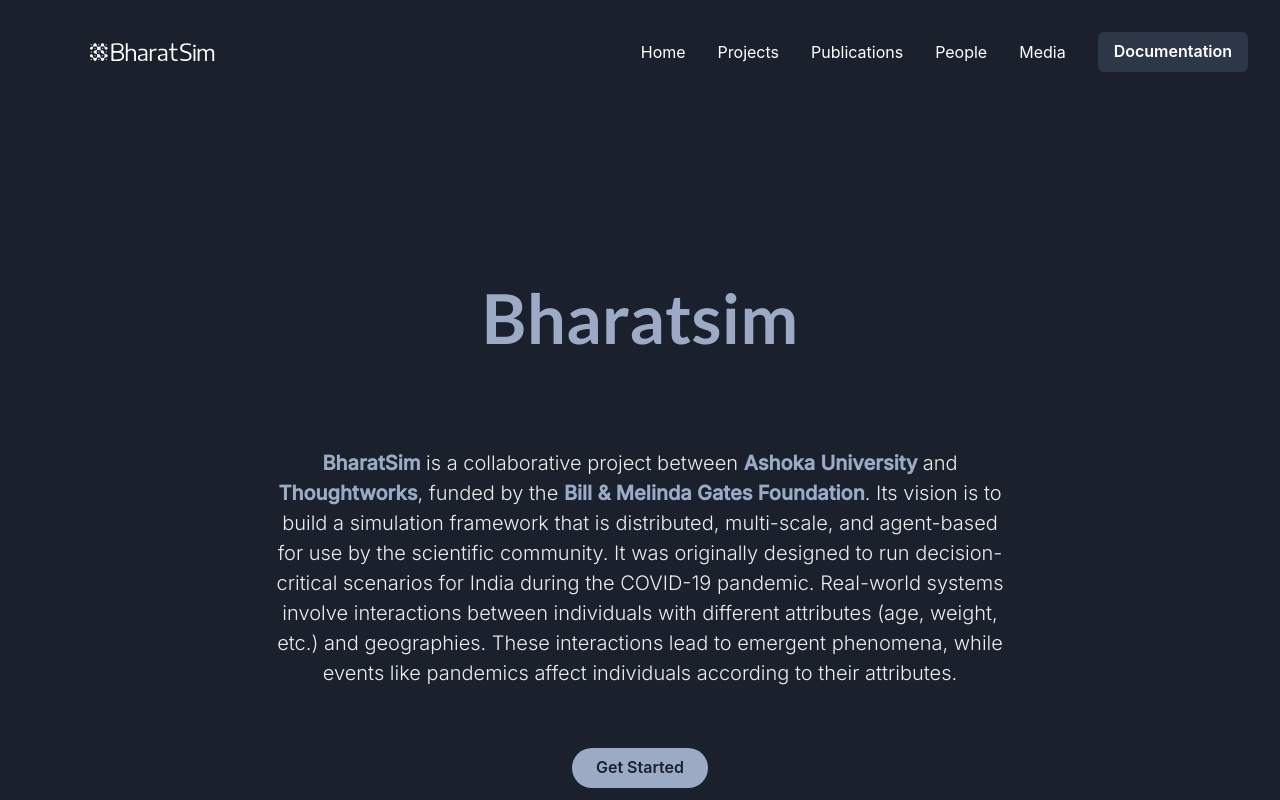
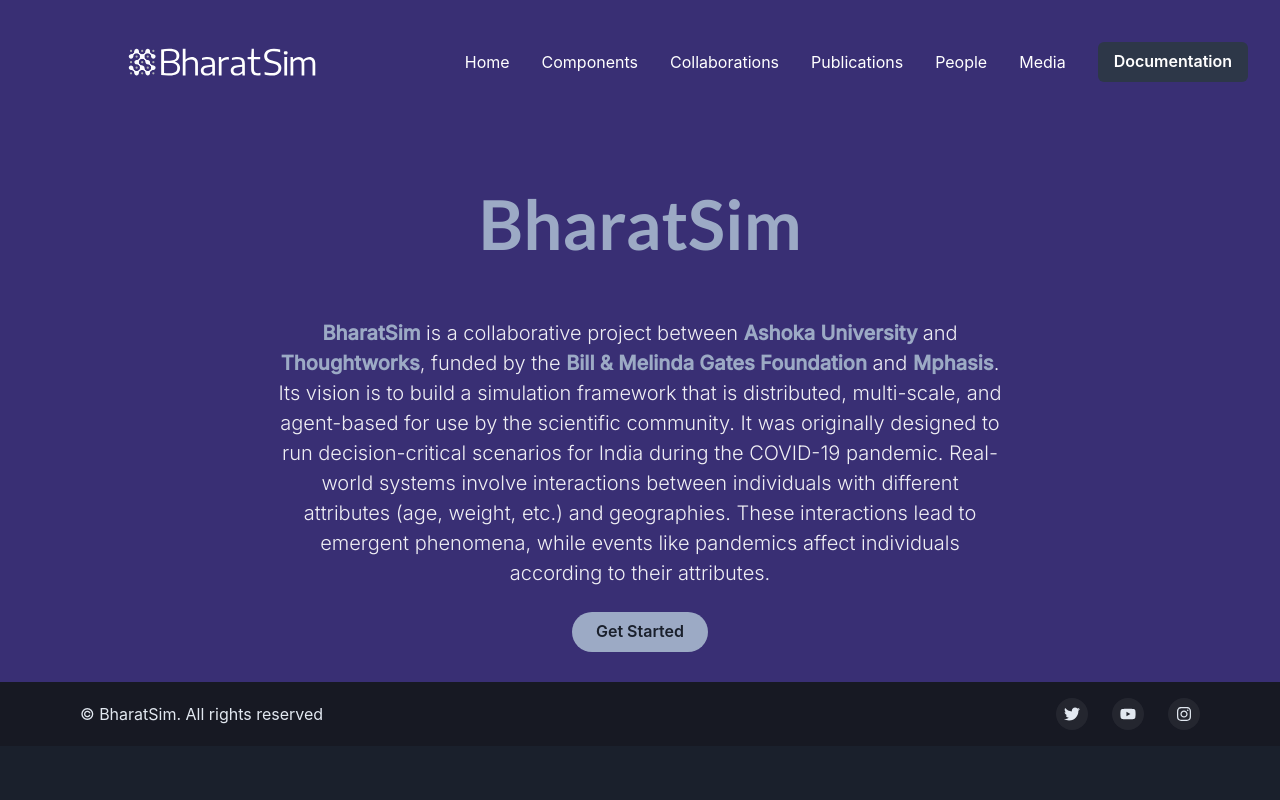
Before and after one commit to sert121/bharatsimLanding, a React (Create React App) app: page / in a window 1280 px wide. Shown: the top 800 px of the page. Built offline with nearby package versions, Linux system fonts and the light colour scheme.

Commit message:
edited text, added navbar element, ui-cleanup

```diff
--- a/public/index.html
+++ b/public/index.html
@@ -20,7 +20,7 @@
       work correctly both with client-side routing and a non-root public URL.
       Learn how to configure a non-root public URL by running `npm run build`.
     -->
-	<title>React App</title>
+	<title>BharatSim</title>
 </head>
 
 <body>
--- a/src/App.js
+++ b/src/App.js
@@ -31,7 +31,7 @@ export default function App() {
 
           </ChakraProvider>
         </Route>
-        <Route path="/projects">
+        <Route path="/components">
             <ChakraProvider theme={theme}>
                  <LandingLayout>
                    <Projects />
@@ -52,14 +52,39 @@ export default function App() {
     </ChakraProvider>
         </Route>
 
-          <Route path="/publications">
+        <Route path="/media">
+        <ChakraProvider theme={theme}>
+        <LandingLayout>
+          Work in Progress...
+          </LandingLayout>
+    </ChakraProvider>
+        </Route>
+
+
+      <Route path="/collaborations">
+        <ChakraProvider theme={theme}>
+        <Header bg="#392F74" ></Header>
+        <div style={{margin:"auto",width:"50%",paddingLeft:"23vw"}}>
+            Work in Progress...
+            </div>
+
+        </ChakraProvider>
+      </Route>
+
+
+
+        <Route path="/publications">
           <ChakraProvider theme={theme}>
+          <Header bg="#392F74" ></Header>
+            {/*<Publications />*/}
+            <div style={{margin:"auto",width:"50%",paddingLeft:"23vw"}}>
+            Work in Progress...
+            </div>
 
-          <LandingLayout ><Publications /></LandingLayout>
-          <Footer />
+          {/* <Footer /> */}
           </ChakraProvider>
+        </Route>
 
-        </Route>
         <Route path="/">
           <Landing />
 
--- a/src/components/layouts/LandingLayout.js
+++ b/src/components/layouts/LandingLayout.js
@@ -10,6 +10,7 @@ export default function LandingLayout(props) {
       maxW={{ xl: "1600px" }}
       m="0 auto"
       {...props}
+      bg="#392F74"
     >
       <Header />
       {props.children}
--- a/src/components/sections/Header.js
+++ b/src/components/sections/Header.js
@@ -34,7 +34,7 @@ const MenuItemUrl = ({ children, isLast, to = "/", ...rest }) => {
 };
 
 const BharatSimIcon = () => (
-<svg width="240" height="40" viewBox="0 0 726 215" fill="none" xmlns="http://www.w3.org/2000/svg">
+<svg width="380" height="60" viewBox="0 0 726 215" fill="none" xmlns="http://www.w3.org/2000/svg">
 <circle cx="57" cy="128" r="4" fill="#ABAEB2"/>
 <circle cx="37" cy="108" r="4" fill="#ABAEB2"/>
 <circle cx="57" cy="88" r="4" fill="#ABAEB2"/>
@@ -147,7 +147,7 @@ const Header = (props) => {
           color={["white", "white", "primary.500", "primary.500"]}
         />
      */}
-         <div style={{fontSize:"em"}}><BharatSimIcon/></div>
+         <Link to="/"><div style={{fontSize:"em"}}><BharatSimIcon/></div></Link>
       </Flex>
 
       <Box display={{ base: "block", md: "none" }} onClick={toggleMenu}>
@@ -166,7 +166,9 @@ const Header = (props) => {
         >
           <MenuItem to="/">Home</MenuItem>
           {/* <MenuItem to="/about">About </MenuItem> */}
-          <MenuItem to="/projects"> Projects </MenuItem>
+
+          <MenuItem to="/components"> Components </MenuItem>
+          <MenuItem to="/collaborations"> Collaborations </MenuItem>
           <MenuItem to="/publications"> Publications </MenuItem>
           <MenuItem to="/people"> People </MenuItem>
           <MenuItem to="/media"> Media </MenuItem>
@@ -174,7 +176,7 @@ const Header = (props) => {
           <MenuItemUrl to="https://documentation.com" isLast>
           {/* <ButtonDoc></ButtonDoc> */}
           {/* 363c46 alt button color */}
-
+          <a href='https://bharatsim.readthedocs.io' target="_blank">
             <Button
               size="md"
               rounded="md"
@@ -183,9 +185,10 @@ const Header = (props) => {
               _hover={{
                 bg: ["primary.600", "primary.100", "primary.600", "primary.600"]
               }}
+              onClick={()=> window.open("https://bharatsim.readthedocs.io", "_blank")}
             >
-                  <a href='https://documentation.com' isExternal>      Documentation            </a>
-            </Button>
+                    Documentation
+            </Button></a>
 
           </MenuItemUrl>
         </Flex>
--- a/src/pages/LandingHero.js
+++ b/src/pages/LandingHero.js
@@ -1,4 +1,5 @@
 import React from "react";
+import { Link } from "react-router-dom";
 // import Head from 'next/head';
 import {
   Box,
@@ -28,8 +29,8 @@ export default function CallToActionWithAnnotation() {
         <Stack
           as={Box}
           textAlign={'center'}
-          spacing={{ base: 8, md: 14 }}
-          py={{ base: 20, md: 36 }}>
+          spacing={{ base: 8, md: 5 }}
+          py={{ base: 5, md: 30 }}>
             <Heading
               fontWeight={600}
               fontSize={{ base: 'xl', sm: '3xl', md: '4xl' }}
@@ -37,16 +38,16 @@ export default function CallToActionWithAnnotation() {
               fontFamily="Lato"
               id="LandingTitle">
               <Text as={'span'} color={'#9CAAC5'}>
-              Bharatsim
+                BharatSim
               </Text>
             </Heading>
-          <Text color={'white.500'} p={1} fontWeight={300} fontSize='xl' fontFamily="Inter"
 
-          >
-          <p> <span style={{color:"#9CAAC5",fontWeight:"600"}}> BharatSim</span>  is a collaborative project between <span style={{color:"#9CAAC5",fontWeight:"600"}}> Ashoka University </span> and <span style={{color:"#9CAAC5",fontWeight:"600"}}> Thoughtworks</span>, funded by the <span style={{color:"#9CAAC5",fontWeight:"600"}}>Bill & Melinda Gates Foundation</span>.
+          <Text color={'white.500'} p={1} fontWeight={300} fontSize='xl' fontFamily="Inter">
+           <span style={{color:"#9CAAC5",fontWeight:"600"}}> BharatSim</span>  is a collaborative project between <span style={{color:"#9CAAC5",fontWeight:"600"}}> Ashoka University </span> and <span style={{color:"#9CAAC5",fontWeight:"600"}}> Thoughtworks</span>, funded by the <span style={{color:"#9CAAC5",fontWeight:"600"}}>Bill & Melinda Gates Foundation</span> and <span style={{color:"#9CAAC5",fontWeight:"600"}}>Mphasis</span>.
           Its vision is to build a simulation framework that is distributed, multi-scale, and agent-based for use by the scientific community.
           It was originally designed to run decision-critical scenarios for India during the COVID-19 pandemic.
-          Real-world systems involve interactions between individuals with different attributes (age, weight, etc.) and geographies. These interactions lead to emergent phenomena, while events like pandemics affect individuals according to their attributes.</p>
+          Real-world systems involve interactions between individuals with different attributes (age, weight, etc.) and geographies.
+           These interactions lead to emergent phenomena, while events like pandemics affect individuals according to their attributes.
           </Text>
           <Stack
             direction={'column'}
@@ -62,11 +63,12 @@ export default function CallToActionWithAnnotation() {
               _hover={{
                 bg: '#9CAAC5',
               }}>
-              Get Started
+             <Link to="/components"> Get Started </Link>
             </Button>
-            <Button variant={'link'} colorScheme={'purple'} size={'sm'}>
+
+            {/* <Button variant={'link'} colorScheme={'purple'} size={'sm'}>
             <span style={{color:"#9CAAC5"}}>Learn more</span>
-            </Button>
+            </Button> */}
           </Stack>
         </Stack>
       </Container>
--- a/src/pages/People.js
+++ b/src/pages/People.js
@@ -2,15 +2,15 @@ import React from 'react';
 // import sections
 // <Cta split/> after testimonial
 import './People.css';
-import { MdSettings,MdHeadset,MdLocationOn,MdEmail } from 'react-icons/md';
+import { MdSettings,MdHeadset,MdLocationOn,MdEmail, MdWeb } from 'react-icons/md';
 import {BsFillBriefcaseFill} from 'react-icons/bs';
 
-import { HStack,Icon,Container,Text,Flex, Spacer,Box,useColorModeValue,Link,Image } from '@chakra-ui/react';
+import { HStack,Icon,Container,Text,Flex,Spacer,Box,useColorModeValue,Link,Image } from '@chakra-ui/react';
+
+import { Center, Square, Circle } from '@chakra-ui/react'
 
 
-
-
-function ProfileCard(){
+function ProfileCard({name,title,email,img_url}){
   return (
     <Flex
     //   bg={useColorModeValue("#F9FAFB", "gray.600")}
@@ -20,9 +20,10 @@ function ProfileCard(){
       justifyContent="center"
     >
       <Box
-        w="auto"
+        w="full"
+        h="auto"
         mx="auto"
-        bg={useColorModeValue("white", "blue.900")}
+        bg={useColorModeValue("white", "#351B59")}
         shadow="lg"
         rounded="lg"
         overflow="hidden"
@@ -30,9 +31,9 @@ function ProfileCard(){
         <Image
           w="full"
           h={56}
-          fit="cover"
+          fit="contain"
           objectPosition="center"
-          src="https://images.unsplash.com/photo-1517841905240-472988babdf9?ixlib=rb-1.2.1&ixid=eyJhcHBfaWQiOjEyMDd9&auto=format&fit=crop&w=334&q=80"
+          src={img_url}
           alt="avatar"
         />
 
@@ -42,11 +43,11 @@ function ProfileCard(){
             fontWeight="bold"
             color={useColorModeValue("gray.800", "white")}
           >
-            Patterson johnson
+            {name}
           </Text>
 
           <Text py={2} color={useColorModeValue("gray.700", "gray.400")}>
-Professor of Astrophysics
+            {title}
           </Text>
 {/*
           <Flex
@@ -88,9 +89,12 @@ Professor of Astrophysics
             <Icon as={MdEmail} h={6} w={6} mr={2} />
 
             <Text px={2} fontSize="sm">
-              patterson@example.com
+              {email}
             </Text>
           </Flex>
+
+
+
         </Box>
       </Box>
     </Flex>
@@ -101,12 +105,41 @@ const People = () => {
   return (
     <>
     <div className="topContainer-people">
-    <Flex direction="row">
-      <ProfileCard/>
-      <ProfileCard/>
-      <ProfileCard/>
+    <Flex direction="column">
+
+        <Center>
+          <Text fontSize='xl' fontWeight={700}> Thoughtworks Team</Text>
+        </Center>
+
+      <Flex direction="row">
+
+        <ProfileCard name="Jayanta Kshirsagar" title="Lead Research Scientist" img_url="https://www.thoughtworks.com/content/dam/thoughtworks/images/photography/thoughtworker-profile/j/pro_jayantakshirsagar.jpg" email=""/>
+        <ProfileCard name="Harshal Hayatnagarkar" title="Computer Scientist, Engineering for Research" img_url="https://www.thoughtworks.com/content/dam/thoughtworks/images/photography/thoughtworker-profile/h/pro_harshal_hayatnagarkar.jpg" email=""/>
+        <ProfileCard name="Praveen Ninawe" title="Senior Consultant" img_url="https://media-exp1.licdn.com/dms/image/C5103AQFQlouLTYF7Tw/profile-displayphoto-shrink_200_200/0/1566459292585?e=1651708800&v=beta&t=Q_xKjpRuK5UlqM7Bvl4zpDoYau8aNBF9Fr4JA22rwp0" email=""/>
+
+
+      </Flex>
+
+      <br></br>
+      <br></br>
+
+      <Center>
+      <Text fontSize='xl' fontWeight={700}> Ashoka University Team</Text>
+      </Center>
+
+      <Flex direction="row">
+
+      <ProfileCard name="Gautam Menon" title="Professor of Physics and Biology" img_url="https://www.ashoka.edu.in/wp-content/uploads/2021/04/Untitled-design-55.png" email="gautam.menon@ashoka.edu.in"/>
+      <ProfileCard name="Debayan Gupta" title="Assistant Professor of Computer Science" img_url="https://www.ashoka.edu.in/wp-content/uploads/2021/04/Untitled-design-70.png" email="debayan.gupta@ashoka.edu.in"/>
+      <ProfileCard name="Bhavesh Neekhra" title="Graduate Student, Computer Science" img_url="https://pbs.twimg.com/profile_images/1353270474671702018/2zjRiWsa_400x400.jpg" email="bhavesh.neekhra_phd18@ashoka.edu.in"/>
+      <ProfileCard name="Philip Cherian" title="Graduate Student, Physics" img_url="https://avatars.githubusercontent.com/u/19914486?v=4" email="philip.cherian@ashoka.edu.in"/>
+
+      </Flex>
+
+
 
     </Flex>
+
     </div>
 
 
--- a/src/pages/Publications.js
+++ b/src/pages/Publications.js
@@ -2,7 +2,7 @@ import React from 'react';
 // import sections
 // <Cta split/> after testimonial
 import './Publications.css'
-import { Stack,HStack ,VStack,  theme,Container,Text,Flex, Spacer,Box,useColorModeValue,Link,Image } from '@chakra-ui/react'
+import { Stack,HStack ,VStack, Header, theme,Container,Text,Flex, Spacer,Box,useColorModeValue,Link,Image } from '@chakra-ui/react'
 
 function Cards(){
   return (
@@ -102,10 +102,14 @@ const Publications = () => {
 
   return (
     <>
-<VStack spacing={8} m={2} mb={3} >   <Cards/>
+
+<VStack spacing={8} m={2} mb={3} >
+
+
 <Cards/>
 <Cards/>
 <Cards/>
+
 
 </VStack>
 
```
Also changed, not shown: src/pages/ProjectComponents.js (added, +9 -0 lines). Lines whose indentation alone changed are shown as unchanged.
